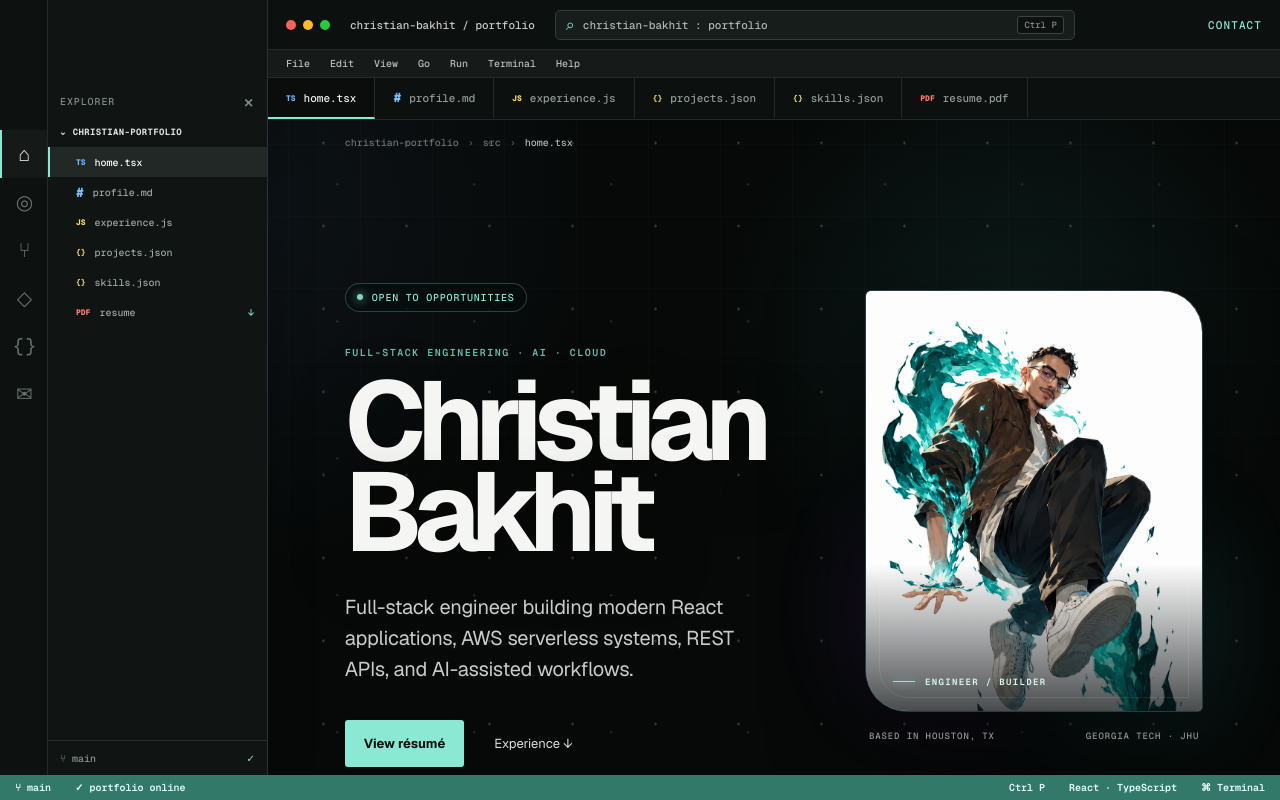
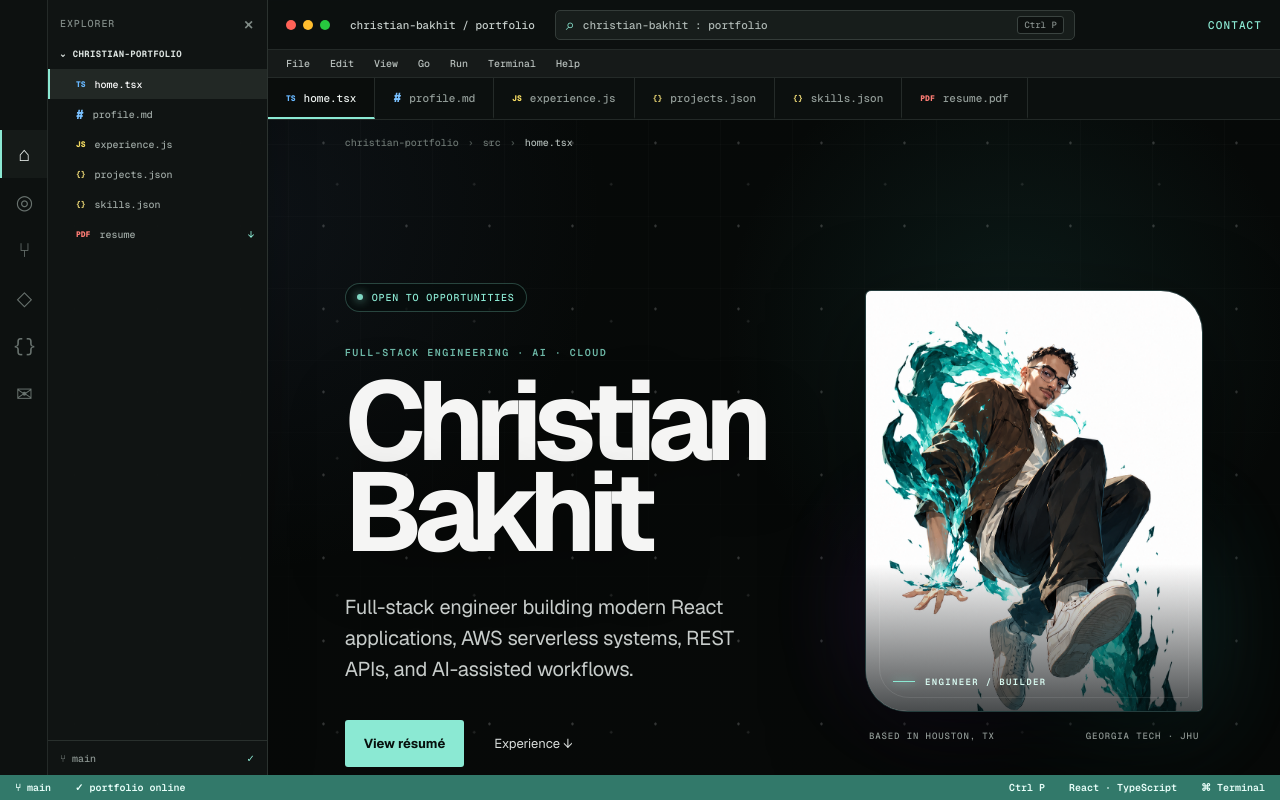
Before and after one commit to ChrisBakhit/christian-portfolio, a Next.js app: page / in a window 1280 px wide. Shown: the top 800 px of the page. Built offline with nearby package versions, Linux system fonts and the light colour scheme.

Commit message:
Move explorer content to page top

```diff
--- a/app/navigation.css
+++ b/app/navigation.css
@@ -68,7 +68,7 @@ main.sidebarOpen { padding-left: 268px; }
   width: 220px;
   display: flex;
   flex-direction: column;
-  padding-top: 86px;
+  padding-top: 8px;
   border-right: 1px solid #2b322f;
   background: rgba(17,21,20,.985);
   color: #aeb7b3;
```
